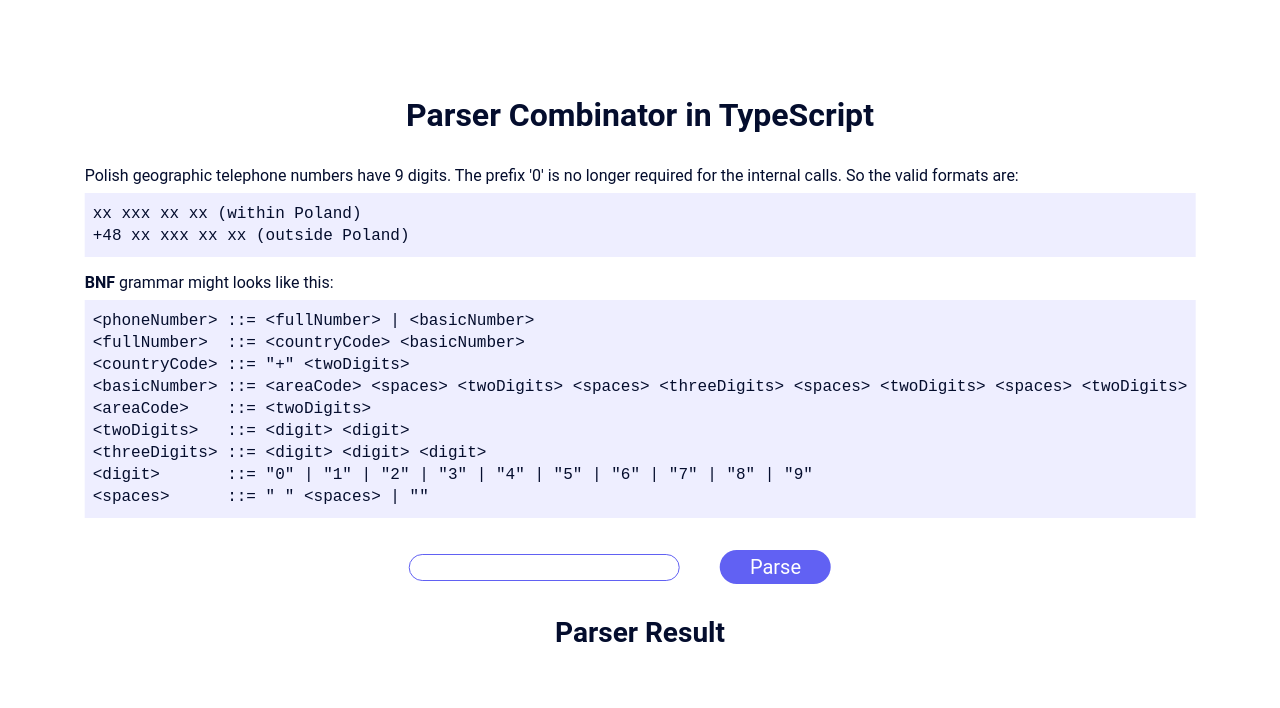
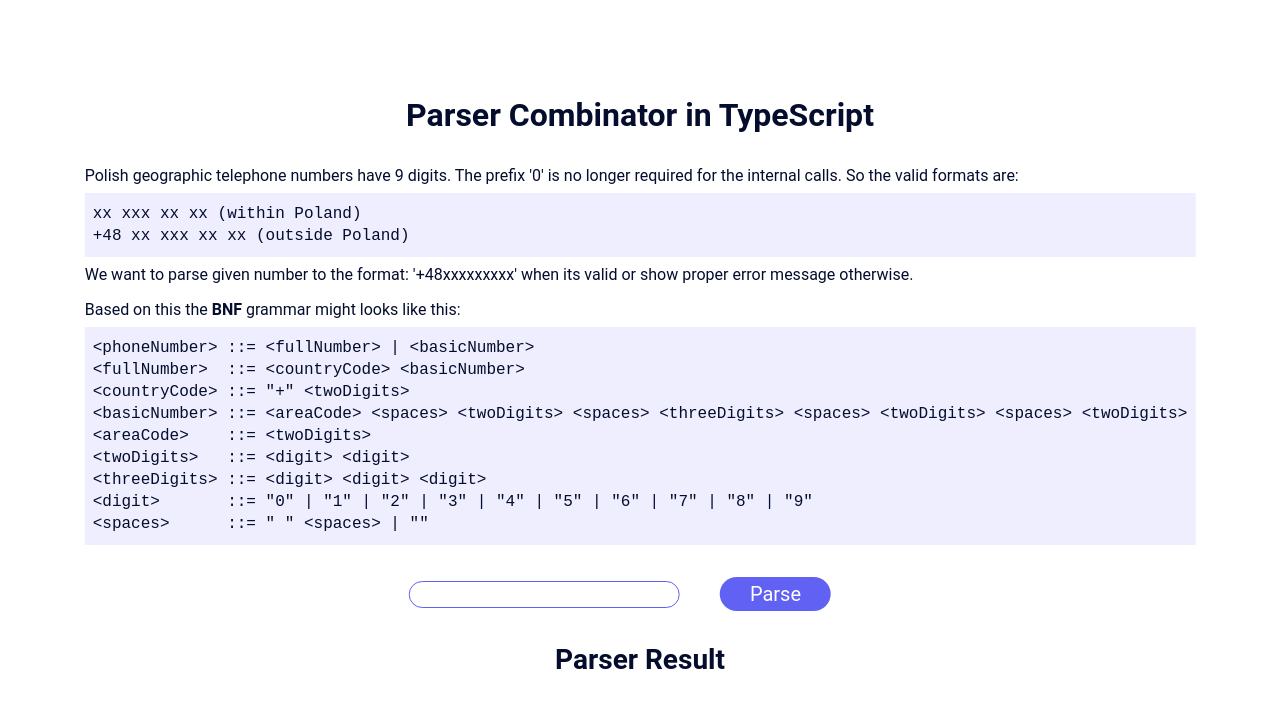
Before and after one commit to Oyoshi/parser-combinator-pgs-demo, a React (Create React App) app: page / in a window 1280 px wide. Shown: the top 708 px of the page. Built offline with nearby package versions, Linux system fonts and the light colour scheme.

Commit message:
feat: update problem description

```diff
--- a/src/App.tsx
+++ b/src/App.tsx
@@ -29,9 +29,11 @@
             <Code>xx xxx xx xx (within Poland)</Code>
             <Code>+48 xx xxx xx xx (outside Poland)</Code>
           </CodeSection>
+          We want to parse given number to the format: '+48xxxxxxxxx' when its
+          valid or show proper error message otherwise.
         </Text>
         <Text>
-          <strong>BNF</strong> grammar might looks like this:
+          Based on this the <strong>BNF</strong> grammar might looks like this:
           <CodeSection>
             <Code>{"<phoneNumber> ::= <fullNumber> | <basicNumber>"}</Code>
             <Code>{"<fullNumber>  ::= <countryCode> <basicNumber>"}</Code>
```
